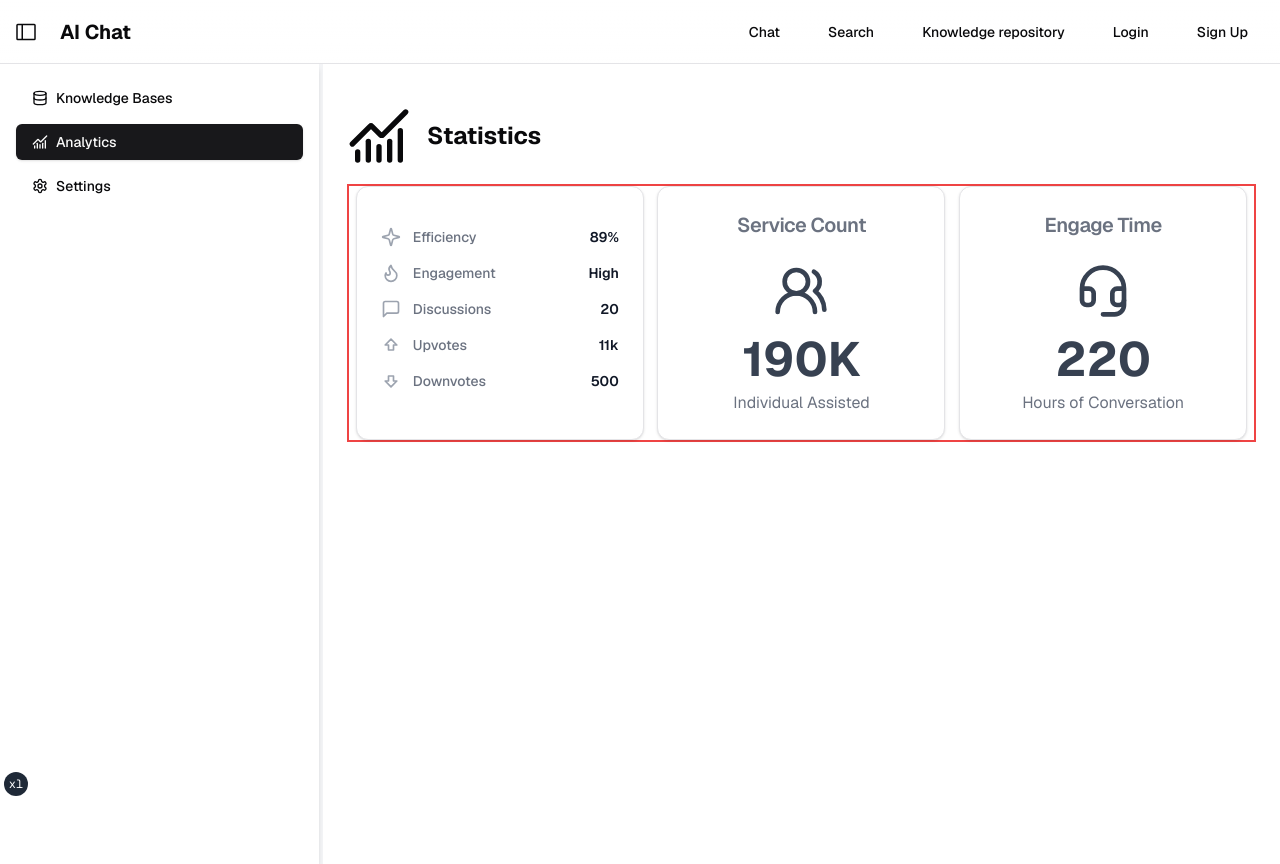
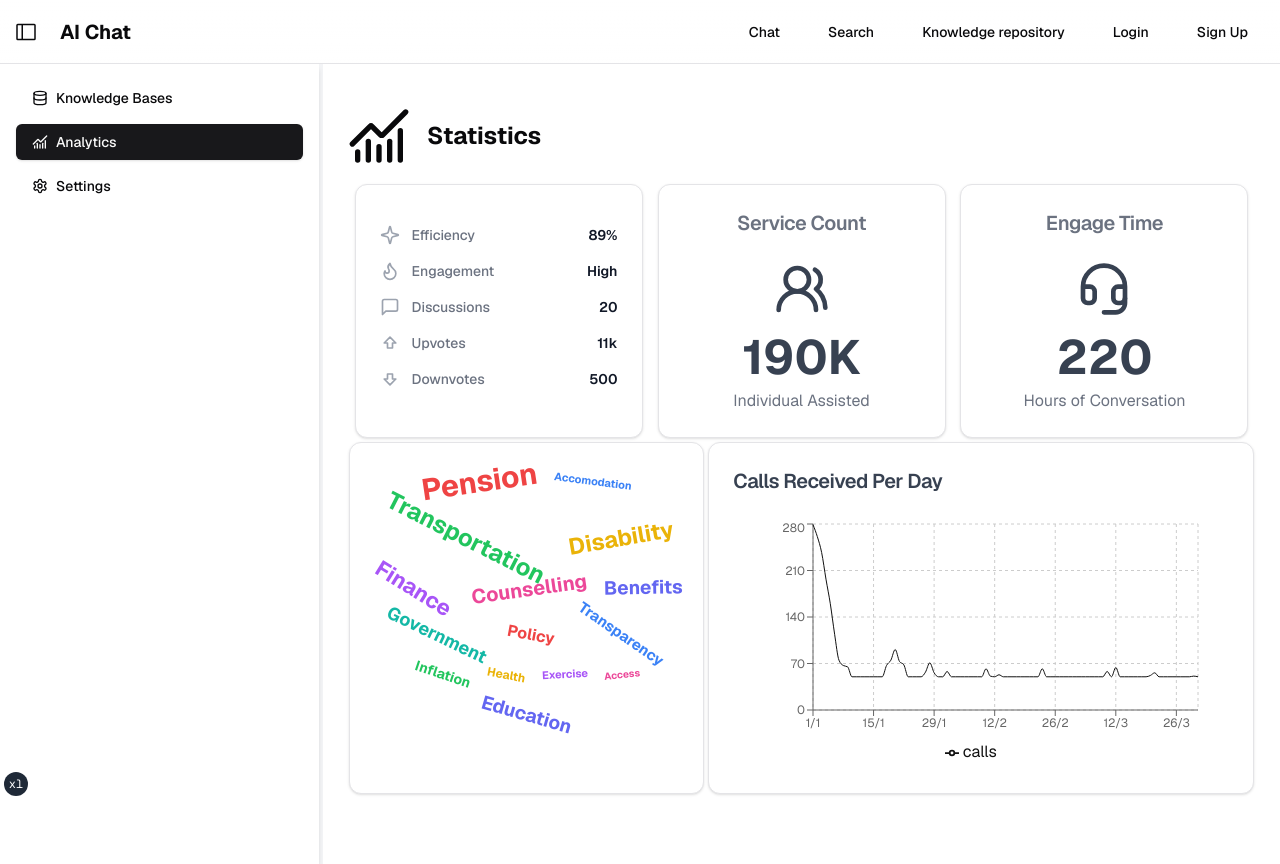
Before and after one commit to Gundalai-Batkhuu/CreativeCommons-Govhack2024, a Next.js app in the folder frontend/: page /analytics in a window 1280 px wide. Built offline with nearby package versions, Linux system fonts and the light colour scheme; no server answers.

Commit message:
update: added the line chart and the word cloud

```diff
--- /dev/null
+++ b/frontend/components/line-graph.tsx
@@ -0,0 +1,81 @@
+import React from 'react';
+import { LineChart, Line, XAxis, YAxis, CartesianGrid, Tooltip, Legend, ResponsiveContainer } from 'recharts';
+import { Card, CardContent, CardHeader, CardTitle } from "@/components/ui/card"
+
+interface CallData {
+  date: string;
+  calls: number;
+}
+
+const generateData = (startDate: Date, days: number): CallData[] => {
+  const data: CallData[] = [];
+  let currentDate = new Date(startDate);
+  let callsCount = Math.floor(Math.random() * 100) + 200; // Start with a random number between 200-300
+
+  for (let i = 0; i < days; i++) {
+    data.push({
+      date: currentDate.toISOString().split('T')[0],
+      calls: callsCount
+    });
+
+    // Decrease calls count with some randomness
+    callsCount = Math.max(50, callsCount - Math.floor(Math.random() * 50));
+
+    // Occasionally increase calls to add some variation
+    if (Math.random() < 0.2) {
+      callsCount += Math.floor(Math.random() * 20);
+    }
+
+    currentDate.setDate(currentDate.getDate() + 1);
+  }
+
+  return data;
+};
+
+const CallsLineGraph: React.FC = () => {
+  const data = generateData(new Date('2023-01-01'), 90); // Generate 90 days of data
+
+  return (
+    <Card className="w-[60%] max-w-4xl mx-auto">
+      <CardHeader>
+        <CardTitle className="text-xl font-semibold text-gray-700">Calls Received Per Day</CardTitle>
+      </CardHeader>
+      <CardContent>
+        <ResponsiveContainer width="100%" height={250}>
+          <LineChart
+            data={data}
+            margin={{
+              top: 5,
+              right: 30,
+              left: 20,
+              bottom: 5,
+            }}
+          >
+            <CartesianGrid strokeDasharray="3 3" />
+            <XAxis
+              dataKey="date"
+              tick={{ fontSize: 12 }}
+              interval={13} // Show every 2 weeks
+              tickFormatter={(value) => {
+                const date = new Date(value);
+                return `${date.getDate()}/${date.getMonth() + 1}`;
+              }}
+            />
+            <YAxis tick={{ fontSize: 12 }} />
+            <Tooltip
+              formatter={(value: number) => [`${value} calls`, 'Calls']}
+              labelFormatter={(label: string) => {
+                const date = new Date(label);
+                return `${date.toLocaleDateString('en-US', { month: 'short', day: 'numeric' })}`;
+              }}
+            />
+            <Legend />
+            <Line type="monotone" dataKey="calls" stroke="#111" activeDot={{ r: 8 }} dot={false} />
+          </LineChart>
+        </ResponsiveContainer>
+      </CardContent>
+    </Card>
+  );
+};
+
+export default CallsLineGraph;
--- a/frontend/components/ui/analytics.tsx
+++ b/frontend/components/ui/analytics.tsx
@@ -8,6 +8,8 @@ import { Database, Settings, Pencil, Trash2, Share2, ChartNoAxesCombined } from
 import StatsCard from '../stat-card'
 import FactCard from '../fact_card'
 import { UsersRound, Headset} from "lucide-react"
+import WordCloud from '../wordcloud'
+import CallsLineGraph from '../line-graph'
 
 interface KnowledgeBase {
   id: string
@@ -91,13 +93,16 @@ export default function Analytics() {
             <h1 className="text-2xl font-bold">Statistics</h1>
         </div>
 
-        <div className="border-2 border-red-500">
-            <div className="flex justify-center">
+        <div className="">
+            <div className="flex justify-center mb-1">
                 <StatsCard />
                 <FactCard figure="190K" baseText="Individual Assisted" title="Service Count" icon={UsersRound}/>
                 <FactCard figure="220" baseText="Hours of Conversation" title="Engage Time" icon={Headset}/>
             </div>
-
+            <div className="flex justify-center">
+                <WordCloud />
+                <CallsLineGraph />
+            </div>
         </div>
       </div>
     </div>
--- a/frontend/components/wordcloud.tsx
+++ b/frontend/components/wordcloud.tsx
@@ -0,0 +1,69 @@
+'use client'
+
+import React from 'react'
+import { Card, CardContent } from "@/components/ui/card"
+
+interface WordCloudItem {
+  text: string
+  value: number
+}
+
+const words: WordCloudItem[] = [
+  { text: "Pension", value: 100 },
+  { text: "Accomodation", value: 30 },
+  { text: "Transportation", value: 80 },
+  { text: "Disability", value: 75 },
+  { text: "Finance", value: 70 },
+  { text: "Counselling", value: 65 },
+  { text: "Benefits", value: 60 },
+  { text: "Government", value: 55 },
+  { text: "Policy", value: 50 },
+  { text: "Transparency", value: 45 },
+  { text: "Inflation", value: 40 },
+  { text: "Health", value: 35 },
+  { text: "Exercise", value: 30 },
+  { text: "Access", value: 25 },
+  { text: "Education", value: 60 },
+]
+
+const colors = [
+  'text-red-500',
+  'text-blue-500',
+  'text-green-500',
+  'text-yellow-500',
+  'text-purple-500',
+  'text-pink-500',
+  'text-indigo-500',
+  'text-teal-500',
+]
+
+export default function WordCloud() {
+  const maxValue = Math.max(...words.map(word => word.value))
+  const minValue = Math.min(...words.map(word => word.value))
+
+  const getSize = (value: number) => {
+    const normalized = (value - minValue) / (maxValue - minValue)
+    return Math.floor(normalized * 20) + 10 // font sizes between 12px and 52px
+  }
+
+  return (
+    <Card className="w-[39%] mx-auto">
+      <CardContent className="p-2">
+        <div className="flex flex-wrap justify-center items-center">
+          {words.map((word, index) => (
+            <span
+              key={word.text}
+              className={`${colors[index % colors.length]} font-bold m-2 transition-all duration-300 ease-in-out hover:scale-110`}
+              style={{
+                fontSize: `${getSize(word.value)}px`,
+                transform: `rotate(${Math.random() * 50 - 15}deg)`,
+              }}
+            >
+              {word.text}
+            </span>
+          ))}
+        </div>
+      </CardContent>
+    </Card>
+  )
+}
--- a/frontend/package.json
+++ b/frontend/package.json
@@ -52,6 +52,7 @@
     "react-simple-wysiwyg": "^3.1.1",
     "react-syntax-highlighter": "^15.5.0",
     "react-textarea-autosize": "^8.5.3",
+    "recharts": "^2.12.7",
     "remark-gfm": "^3.0.1",
     "remark-math": "^5.1.1",
     "sonner": "^1.5.0",
```
Also changed, not shown: 1 other file (tests, documents, lock files or other folders).
